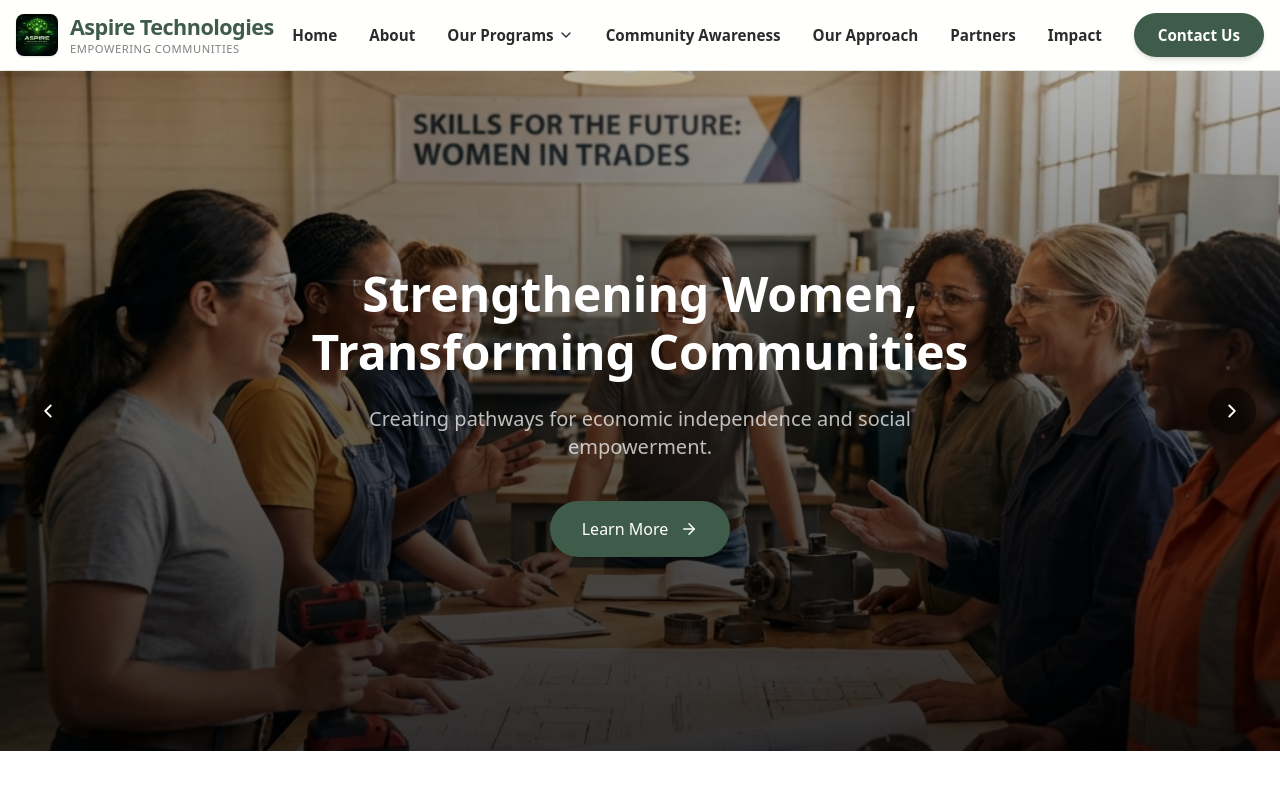
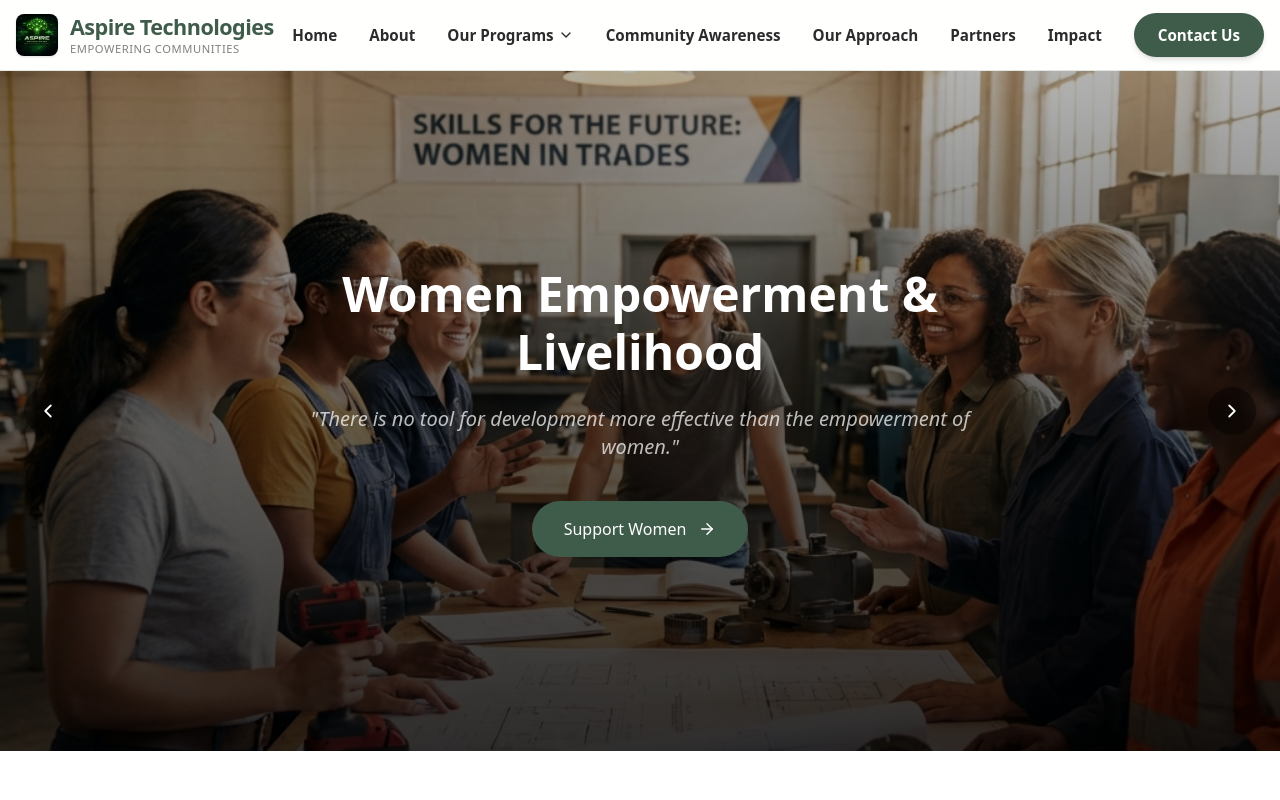
Before and after one commit to SheikhUmaid/aspire, a React (Vite) app: page / in a window 1280 px wide. Shown: the top 800 px of the page. Built offline with nearby package versions, Linux system fonts and the light colour scheme.

Commit message:
carausel

```diff
--- a/src/components/Footer.jsx
+++ b/src/components/Footer.jsx
@@ -2,7 +2,7 @@ import { Link } from 'react-router-dom';
 import { Mail, Phone, MapPin, Facebook, Twitter, Instagram, Linkedin } from 'lucide-react';
 
 function Footer() {
-    const currentYear = new Date().getFullYear();
+    const currentYear = 2021;
 
     return (
         <footer className="bg-[var(--green-primary)] text-white mt-20 py-12">
@@ -87,6 +87,7 @@ function Footer() {
                 <div className="border-t border-white/20 pt-6 text-center">
                     <p className="text-white/85 text-sm mb-1">&copy; {currentYear} Aspire Technologies. All rights reserved.</p>
                     <p className="font-medium text-[var(--accent-gold)] text-sm">Empowering Communities | Building Futures</p>
+                    <p className="font-medium text-[var(--accent-gold)] text-sm">Crafted with ❤️ by <a href="https://gratifylabs.in" target="_blank" rel="noopener noreferrer" className="text-blue-500 hover:text-blue-600 transition-colors">Gratify Labs Pvt Ltd</a></p>
                 </div>
             </div>
         </footer>
--- a/src/components/HeroCarousel.jsx
+++ b/src/components/HeroCarousel.jsx
@@ -4,24 +4,70 @@ import { Link } from 'react-router-dom'
 
 const slides = [
   {
+    id: 1,
     image: '/images/hero_youth.png',
-    title: 'Empowering Youth for a Brighter Future',
-    desc: 'Providing skills, guidance, and opportunities to help young people realize their full potential.',
-    link: '/programs/youth-development',
+    title: 'Youth Development & Empowerment',
+    description: '"The youth of today are the leaders of tomorrow."',
+    ctaText: 'Empower Youth',
+    ctaLink: '/programs/youth-development'
   },
   {
+    id: 2,
     image: '/images/hero_women.png',
-    title: 'Strengthening Women, Transforming Communities',
-    desc: 'Creating pathways for economic independence and social empowerment.',
-    link: '/programs/women-empowerment',
+    title: 'Women Empowerment & Livelihood',
+    description: '"There is no tool for development more effective than the empowerment of women."',
+    ctaText: 'Support Women',
+    ctaLink: '/programs/women-empowerment'
   },
   {
+    id: 3,
+    image: '/images/hero_youth.png', // Reusing youth image
+    title: 'Sports Promotion & Youth Fitness',
+    description: '"Sports do not build character, they reveal it."',
+    ctaText: 'Join the Game',
+    ctaLink: '/programs/sports-promotion'
+  },
+  {
+    id: 4,
+    image: '/images/hero_women.png', // Reusing women image (learning context)
+    title: 'Digital Technologies & Skill Development',
+    description: '"Technology is best when it brings people together."',
+    ctaText: 'Get Digital',
+    ctaLink: '/programs/digital-skills'
+  },
+  {
+    id: 5,
+    image: '/images/hero_health.png', // Reusing health image
+    title: 'Mental Health Awareness',
+    description: '"Mental health is not a destination, but a process. It\'s about how you drive, not where you\'re going."',
+    ctaText: 'Break the Stigma',
+    ctaLink: '/programs/mental-health'
+  },
+  {
+    id: 6,
     image: '/images/hero_health.png',
-    title: 'Accessible Healthcare for All',
-    desc: 'Medical camps and health awareness for underserved communities.',
-    link: '/programs/health-medical-camps',
+    title: 'Health Awareness & Medical Camps',
+    description: '"He who has health has hope; and he who has hope has everything."',
+    ctaText: 'Health for All',
+    ctaLink: '/programs/health-medical-camps'
   },
-]
+  {
+    id: 7,
+    image: '/images/hero_health.png', // Reusing health image
+    title: 'Vaccination Awareness Programs',
+    description: '"Vaccines bring us closer. Prevention is better than cure."',
+    ctaText: 'Stay Safe',
+    ctaLink: '/programs/vaccination-programs'
+  },
+  {
+    id: 8,
+    image: '/images/hero_youth.png', // Reusing youth image (compassion context)
+    title: 'Animal Welfare Programs',
+    description: '"The greatness of a nation can be judged by the way its animals are treated."',
+    ctaText: 'Protect Animals',
+    ctaLink: '/programs/animal-welfare'
+  }
+];
 
 export default function HeroCarousel() {
   const [i, setI] = useState(0)
@@ -38,9 +84,8 @@ export default function HeroCarousel() {
       {slides.map((s, idx) => (
         <div
           key={idx}
-          className={`absolute inset-0 transition-opacity duration-700 ${
-            i === idx ? 'opacity-100' : 'opacity-0'
-          }`}
+          className={`absolute inset-0 transition-opacity duration-700 ${i === idx ? 'opacity-100' : 'opacity-0'
+            }`}
           style={{
             backgroundImage: `url(${s.image})`,
             backgroundSize: 'cover',
@@ -57,12 +102,12 @@ export default function HeroCarousel() {
                 {s.title}
               </h1>
 
-              <p className="text-white/90 text-lg md:text-xl max-w-2xl mx-auto mb-10">
-                {s.desc}
+              <p className="text-white/90 text-lg md:text-xl max-w-2xl mx-auto mb-10 italic font-light">
+                {s.description}
               </p>
 
               <Link
-                to={s.link}
+                to={s.ctaLink}
                 className="
                   inline-flex items-center gap-3
                   bg-[var(--green-primary)]
@@ -75,7 +120,7 @@ export default function HeroCarousel() {
                   transition
                 "
               >
-                Learn More <ArrowRight size={18} />
+                {s.ctaText} <ArrowRight size={18} />
               </Link>
             </div>
           </div>
```
Also changed, not shown: 1 other file (tests, documents, lock files or other folders).
